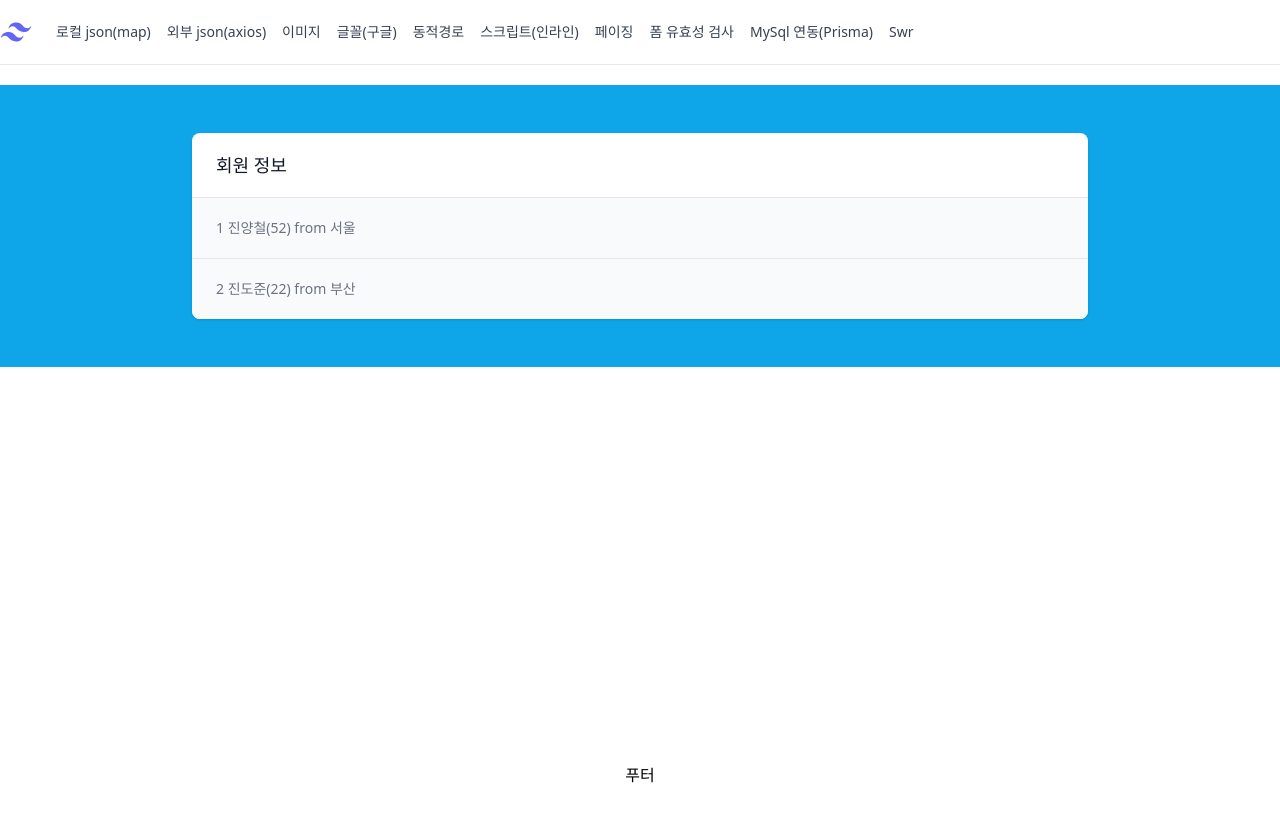
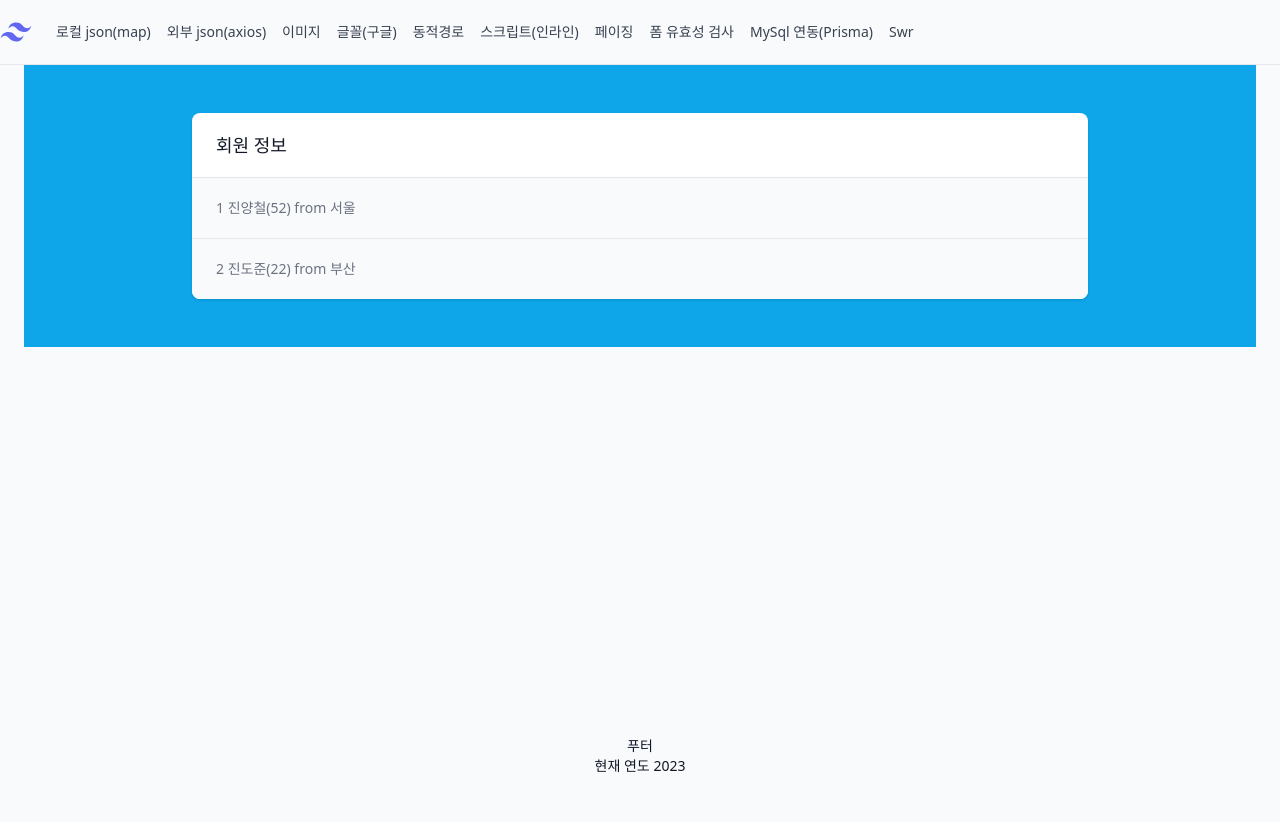
Before and after one commit to nohyoungjin/react, a Next.js app in the folder react-project/: page /page1 in a window 1280 px wide. Shown: the top 822 px of the page. After the commit the page ends 800 px from the top, so only its background shows below. Built offline with nearby package versions, Linux system fonts and the light colour scheme.

Commit message:
Layout 수정

```diff
--- a/react-project/components/Layout/Footer/Footer.module.scss
+++ /dev/null
@@ -1,15 +0,0 @@
-.footer {
-    height: 100px;
-    margin-top: auto;
-    /* background-color: #dde0ea; */
-}
-
-.contents {
-    width: 96%;
-    max-width: 1100px;
-    height: 100%;
-    display: flex;
-    align-items: center;
-    justify-content: center;
-    margin: 0 auto;
-}
--- a/react-project/components/Layout/Footer/Footer.tsx
+++ b/react-project/components/Layout/Footer/Footer.tsx
@@ -1,10 +1,9 @@
-import styles from './Footer.module.scss'
-
 const Footer = () => {
     return (
-        <footer className={styles.footer}>
-            <div className={styles.contents}>
-                <h2>푸터</h2>
+        <footer className="px-4 sm:px-6 py-6 mt-24">
+            <div className="text-center text-sm gext-gray-500">
+                <h2 className="block">푸터</h2>
+                <p>현재 연도 { new Date().getFullYear() }</p>
             </div>
         </footer>
     )
--- a/react-project/components/Layout/Layout.module.scss
+++ /dev/null
@@ -1,3 +0,0 @@
-.main {
-    min-height: calc(100vh - 180px)
-}
--- a/react-project/components/Layout/Layout.tsx
+++ b/react-project/components/Layout/Layout.tsx
@@ -1,15 +1,14 @@
 import Header from "./Header/Header"
 import Footer from "./Footer/Footer"
-import styles from "./Layout.module.scss"
 
 const Layout = (props: {
     children: React.ReactNode
 }) => {
     return (
-        <div className={styles.layout}>
+        <div className="min-h-screen flex flex-col">
             <Header />
 
-            <main className="mx-auto max-w-7xl h-[80vh] mt-[20px]">
+            <main className="flex-grow container mx-auto px-4 sm:px-6">
                 {props.children}
             </main>
 
--- a/react-project/containers/Page/page3.tsx
+++ b/react-project/containers/Page/page3.tsx
@@ -2,7 +2,7 @@ import Image from 'next/image'
 
 const DataImg = () => {
     return (
-    <div className="pt-2">
+    <div className="flex items-center space-x-1 text-blue-600">
         <Image
             src='/img5.png'
             alt="Picture of the author"
@@ -10,6 +10,7 @@ const DataImg = () => {
             height={116}
             priority
         />
+        <span className="font-bold text-lg tracking-tight whitespace-nowrap">Blog for dev</span>
     </div>
     )
 }
--- a/react-project/src/pages/_app.tsx
+++ b/react-project/src/pages/_app.tsx
@@ -9,7 +9,6 @@ const roboto = Roboto({
 })
 
 import '@/styles/globals.css'
-import '@/styles/common.css'
 
 export default function App({ Component, pageProps }: AppProps) {
   return <Component {...pageProps} />
--- a/react-project/src/styles/common.css
+++ /dev/null
@@ -1,24 +0,0 @@
-.swiper {height:300px}
-
-.swiper-slide {margin:0 auto;text-align:center}
-
-
-.pagination {
-    display: flex;
-    justify-content: center;
-    margin-top: 2rem;
-  }
-
-  .pagination a {
-    color: black;
-    margin: 0.5rem;
-    padding: 0.25rem 0.5rem;
-    border: 1px solid #ddd;
-    border-radius: 5px;
-  }
-
-  .pagination .active a {
-    color: white;
-    background-color: #0070f3;
-    border-color: #0070f3;
-  }
--- a/react-project/src/styles/globals.css
+++ b/react-project/src/styles/globals.css
@@ -1,3 +1,39 @@
 @tailwind base;
 @tailwind components;
 @tailwind utilities;
+
+@layer base {
+    body {
+        @apply bg-gray-50 text-gray-900;
+        @apply min-h-screen;
+    }
+
+    ::selection {
+        @apply text-white bg-blue-600;
+    }
+}
+
+.swiper {height:300px}
+
+.swiper-slide {margin:0 auto;text-align:center}
+
+
+.pagination {
+    display: flex;
+    justify-content: center;
+    margin-top: 2rem;
+  }
+
+  .pagination a {
+    color: black;
+    margin: 0.5rem;
+    padding: 0.25rem 0.5rem;
+    border: 1px solid #ddd;
+    border-radius: 5px;
+  }
+
+  .pagination .active a {
+    color: white;
+    background-color: #0070f3;
+    border-color: #0070f3;
+  }
```
Also changed, not shown: react-project/src/pages/useSwr.tsx (+10 -10 lines).
